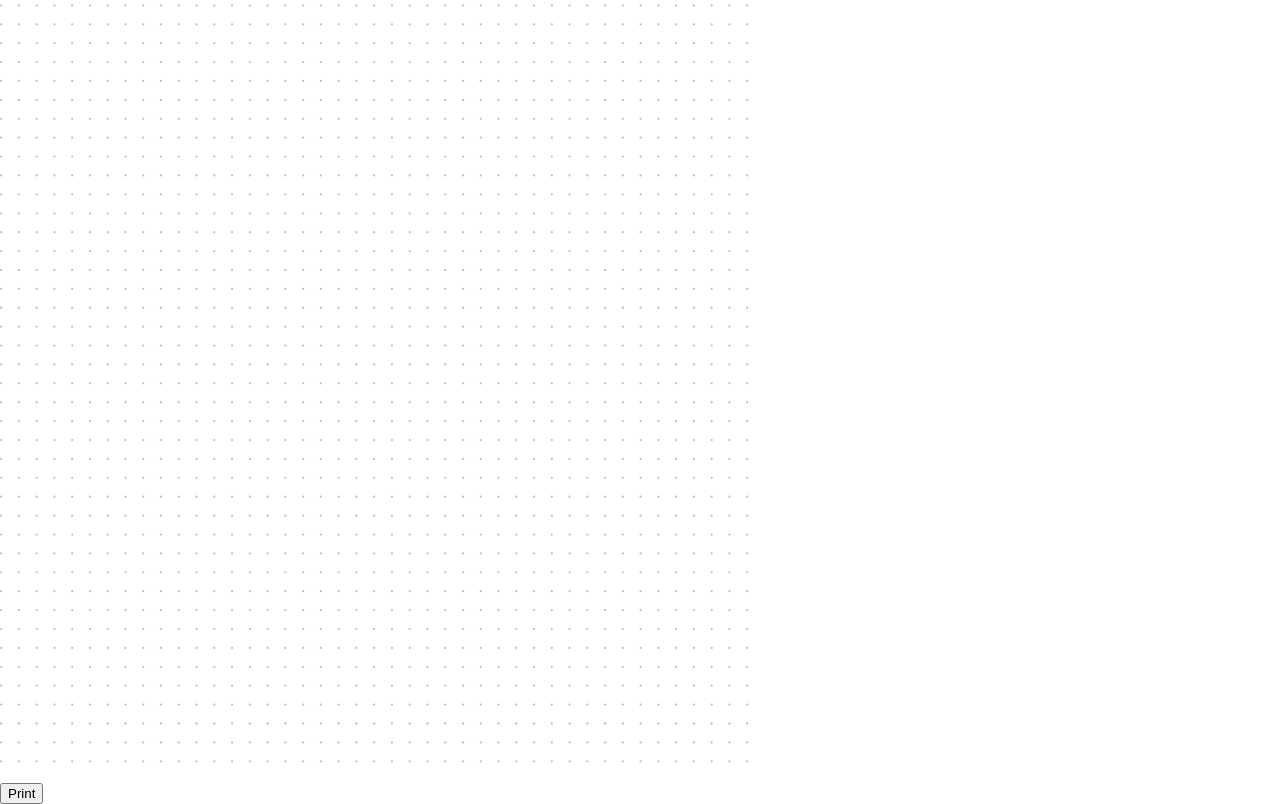
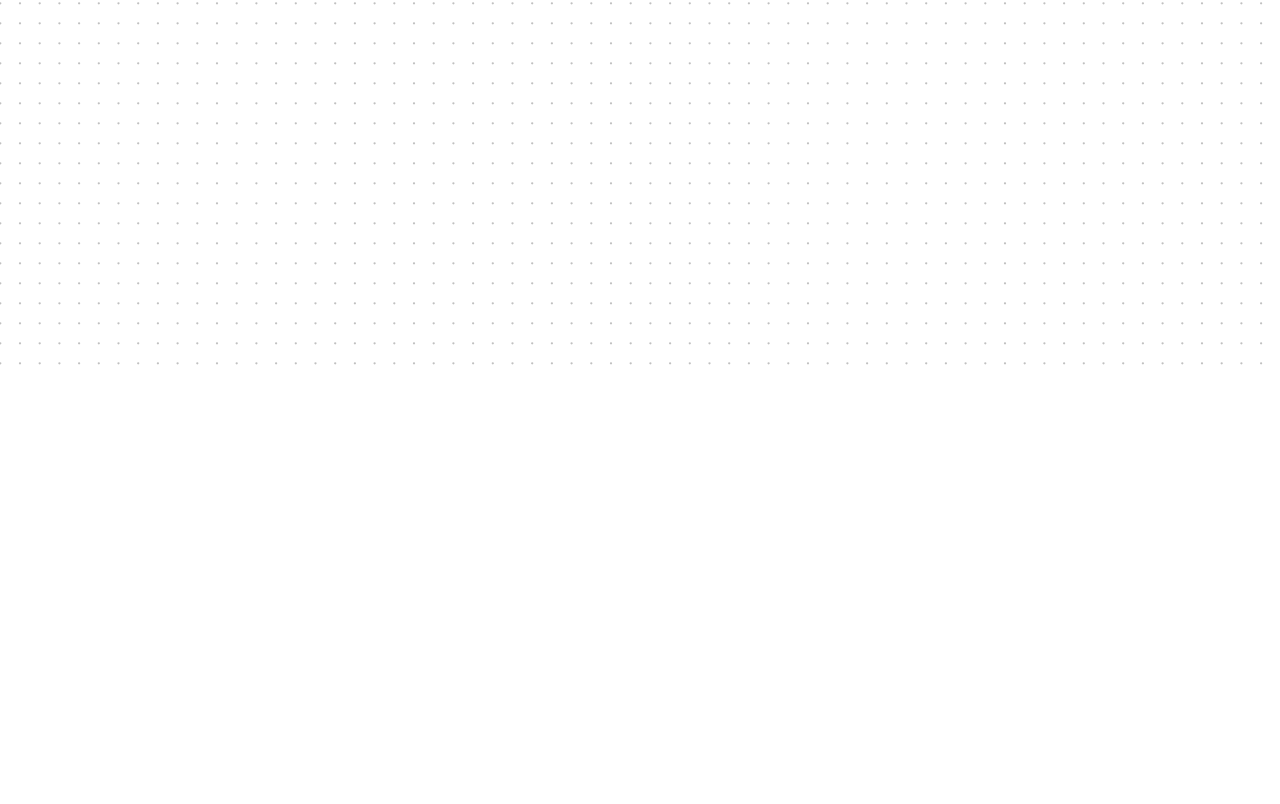
Before and after one commit to RostislavBlaha/gridzzly, a React (Create React App) app: page / in a window 1280 px wide. Shown: the part 417-1221 px from the top of the page. After the commit the page ends 800 px from the top, so only its background shows below. Built offline with nearby package versions, Linux system fonts and the light colour scheme.

Commit message:
Background

```diff
--- a/src/App.js
+++ b/src/App.js
@@ -17,9 +17,6 @@ class App extends Component {
 				height=""
 				distance=""
 				colour=""/>
-        <button onClick={this.printGrid.bind(this)}>
-            Print
-        </button>
       </div>
     )
   }
--- a/src/Grid.js
+++ b/src/Grid.js
@@ -7,7 +7,7 @@ export default class Grid extends Component{
     }
 
 	componentDidMount(){
-        this.setState({grid: this.drawSquareGrid(5, 210, 297, "silver")})
+        this.setState({grid: this.drawSquareGrid(20, window.innerWidth, window.innerHeight, "silver")})
     }
 
 	drawSquareGrid(distance, width, height, colour){
@@ -21,7 +21,7 @@ export default class Grid extends Component{
 
         for (let k = 0; k < verticalLength+1; k++) {
             for (let i = 0; i < horizontalLength+1; i++) {
-                var c = <circle  key={grid.length}  cx={posX + "mm"} cy={posY + "mm"} r={size + "mm"} fill={colour}/>
+                var c = <circle  key={grid.length}  cx={posX} cy={posY} r={size + "mm"} fill={colour}/>
                     grid[grid.length] = c
                     posX += (distance-size)
             }
@@ -34,10 +34,13 @@ export default class Grid extends Component{
     }
 
   render() {
+    const sx = {overflow: "hidden"}
+    const windowWidth = window.innerWidth
+    const windowHeight = window.innerHeight - 105
   	var grid = this.state.grid
     return (
-	 	<div>
-			<svg width="210mm" height="290mm">
+	 	<div style={sx}>
+			<svg width={windowWidth} height={windowHeight}>
 					{grid}
 			</svg>
 		</div>
--- a/src/Ruler.js
+++ b/src/Ruler.js
@@ -25,7 +25,8 @@ export default class Ruler extends Component{
         animationTimingFunction: "ease-in-out",
         transition: "0.6s",
 	      transformStyle: "preserve-3d",
-        cursor: "pointer"
+        cursor: "pointer",
+        zIndex: "1"
 	  }
 
     return (
```
